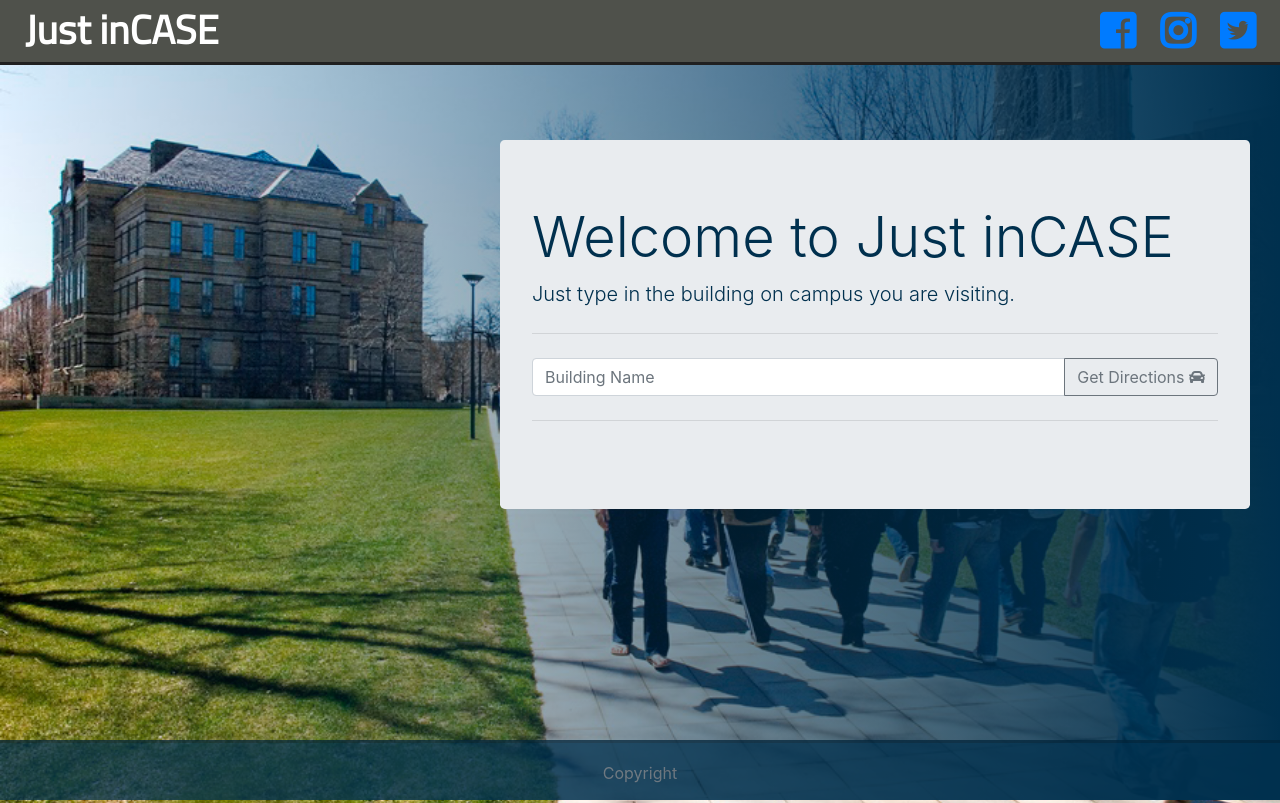
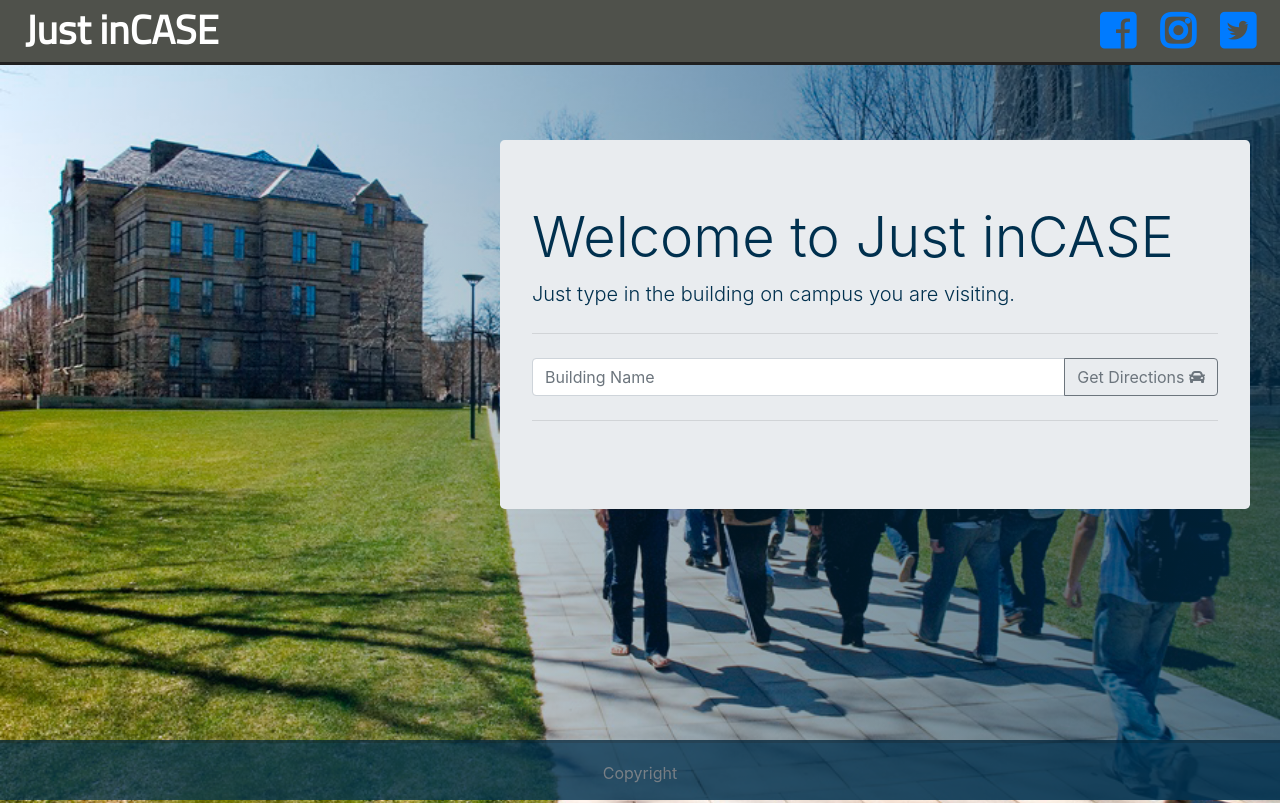
Before and after one commit to LauraShortridge/Group-Project, a PHP site: page / in a window 1280 px wide. Run offline with PHP 8.4, Linux system fonts and the light colour scheme; some libraries are stand-ins or nearby versions.

Commit message:
Gradient 100% of page

```diff
--- a/assets/css/style.css
+++ b/assets/css/style.css
@@ -7,7 +7,7 @@ body {
   height: 100%;
   /* width: 100%; */
   background-image: url("../../images/news_2013_binarywalk_web.png");
-  background-image: linear-gradient(to right, rgba(0, 48, 78, 0), rgba(0, 48, 78, 20)), url("../../images/news_2013_binarywalk_web.png");
+  background-image: linear-gradient(to right, rgba(0, 48, 78, 0), rgba(0, 48, 78, .7)), url("../../images/news_2013_binarywalk_web.png");
   background-size: cover;
   /* <------ */
   background-repeat: no-repeat;
```
